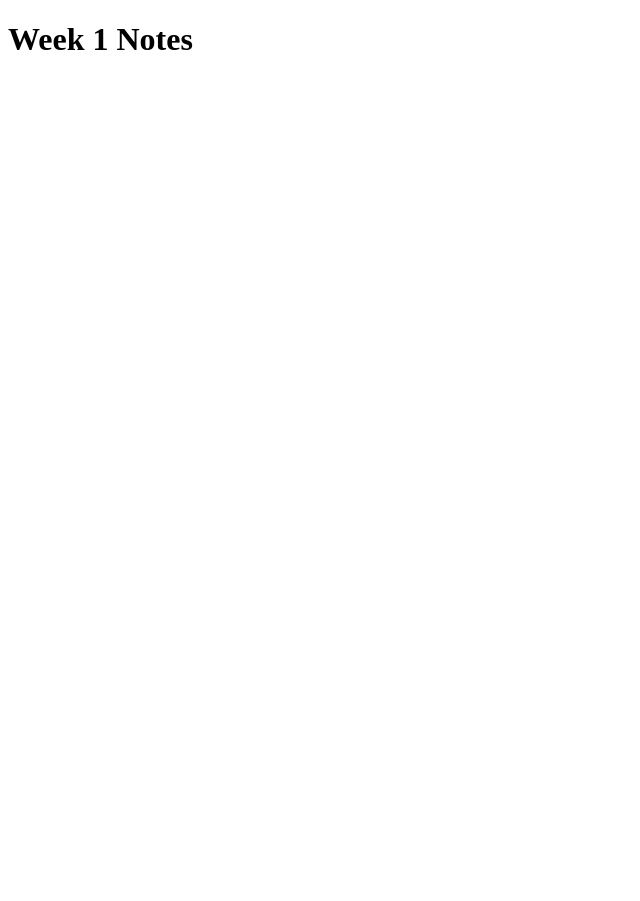
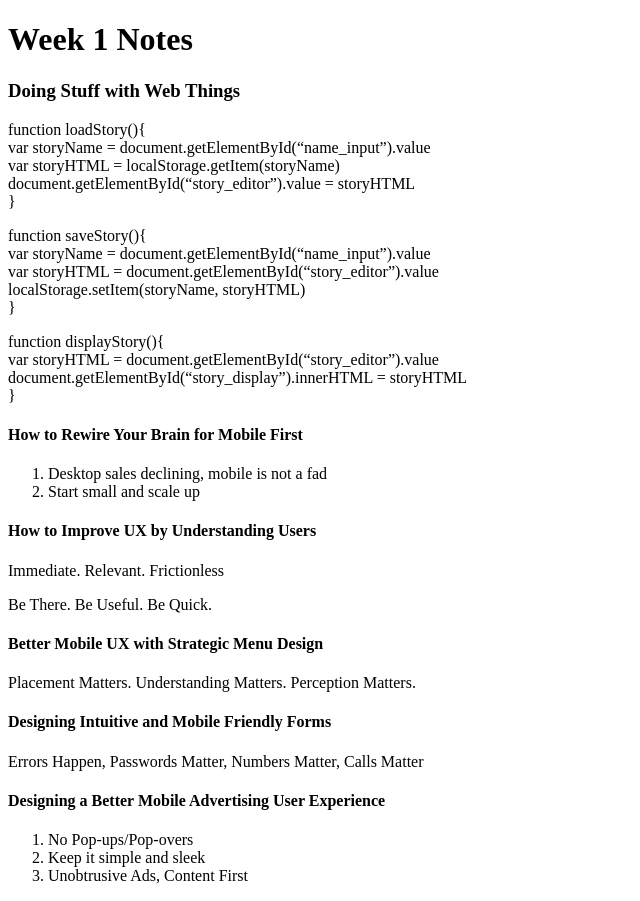
Before and after one commit to briaolsen/wdd330, a plain HTML site: page week1/index.html in a window 1280 px wide. Shown: the whole page, without its empty margins (0-640 px from the left). Before the commit the page ends 800 px from the top, so only its background shows below. Drawn offline with Linux system fonts and the light colour scheme.

Commit message:
Add notes to Week 1
Add notes to Week 1

```diff
--- a/week1/index.html
+++ b/week1/index.html
@@ -1,11 +1,58 @@
 <!DOCTYPE html>
 <html>
+
 <head>
-<title>Week 1 Notes</title>
+  <title>Week 1 Notes</title>
 </head>
+
 <body>
 
-<h1>Week 1 Notes</h1>
+  <h1>Week 1 Notes</h1>
+  <h3>Doing Stuff with Web Things</h3>
+  <p>
+    function loadStory(){<br>
+    var storyName = document.getElementById(“name_input”).value<br>
+    var storyHTML = localStorage.getItem(storyName)<br>
+    document.getElementById(“story_editor”).value = storyHTML<br>
+    }
+  </p>
+  <p>
+    function saveStory(){<br>
+    var storyName = document.getElementById(“name_input”).value<br>
+    var storyHTML = document.getElementById(“story_editor”).value<br>
+    localStorage.setItem(storyName, storyHTML)<br>
+    }
+  </p>
+  <p>
+    function displayStory(){<br>
+    var storyHTML = document.getElementById(“story_editor”).value<br>
+    document.getElementById(“story_display”).innerHTML = storyHTML<br>
+    }<br>
+  </p>
+
+  <h4>How to Rewire Your Brain for Mobile First</h4>
+  <ol>
+    <li>Desktop sales declining, mobile is not a fad</li>
+    <li>Start small and scale up</li>
+  </ol>
+
+  <h4>How to Improve UX by Understanding Users</h4>
+  <p>Immediate. Relevant. Frictionless</p>
+  <p>Be There. Be Useful. Be Quick.</p>
+
+  <h4>Better Mobile UX with Strategic Menu Design</h4>
+  <p>Placement Matters. Understanding Matters. Perception Matters.</p>
+
+  <h4>Designing Intuitive and Mobile Friendly Forms</h4>
+  <p>Errors Happen, Passwords Matter, Numbers Matter, Calls Matter</p>
+
+  <h4>Designing a Better Mobile Advertising User Experience</h4>
+  <ol>
+    <li>No Pop-ups/Pop-overs</li>
+    <li>Keep it simple and sleek</li>
+    <li>Unobtrusive Ads, Content First</li>
+  </ol>
 
 </body>
+
 </html>
```
